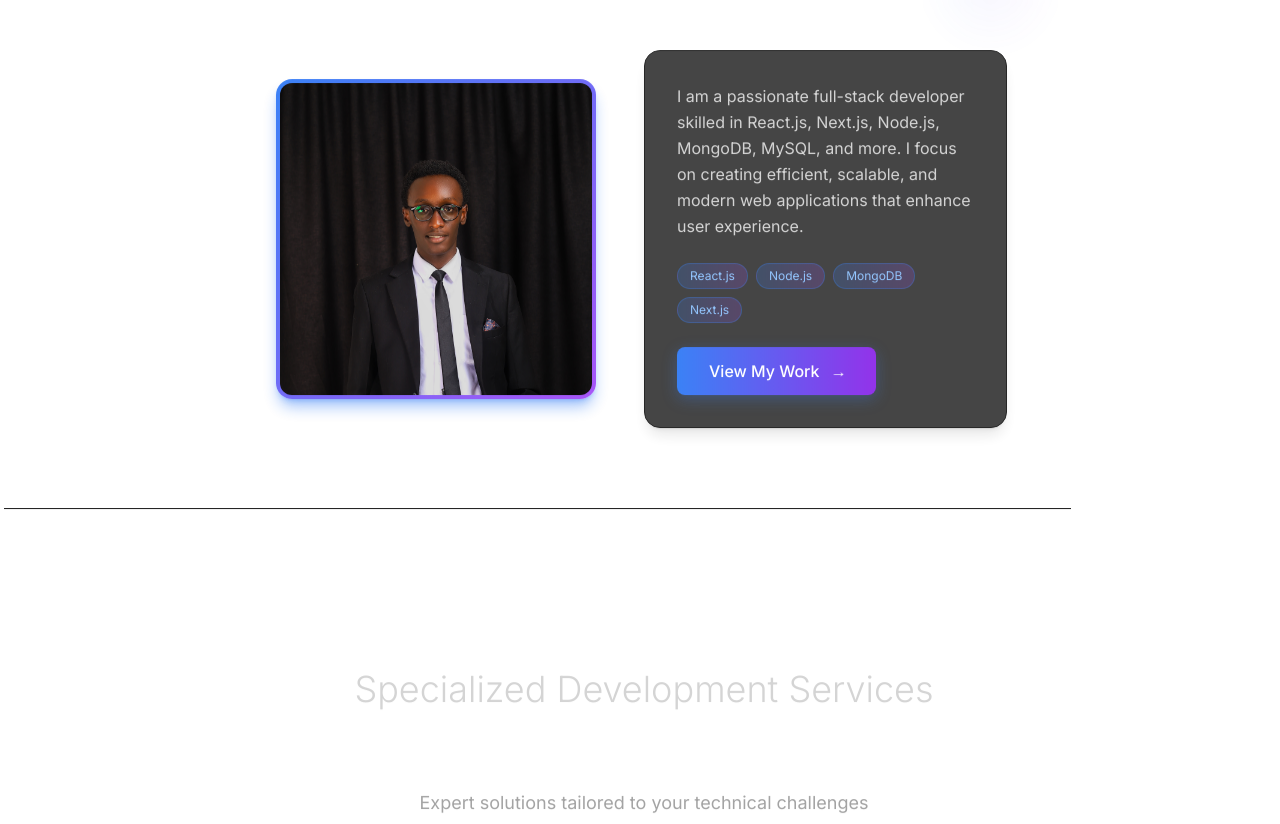
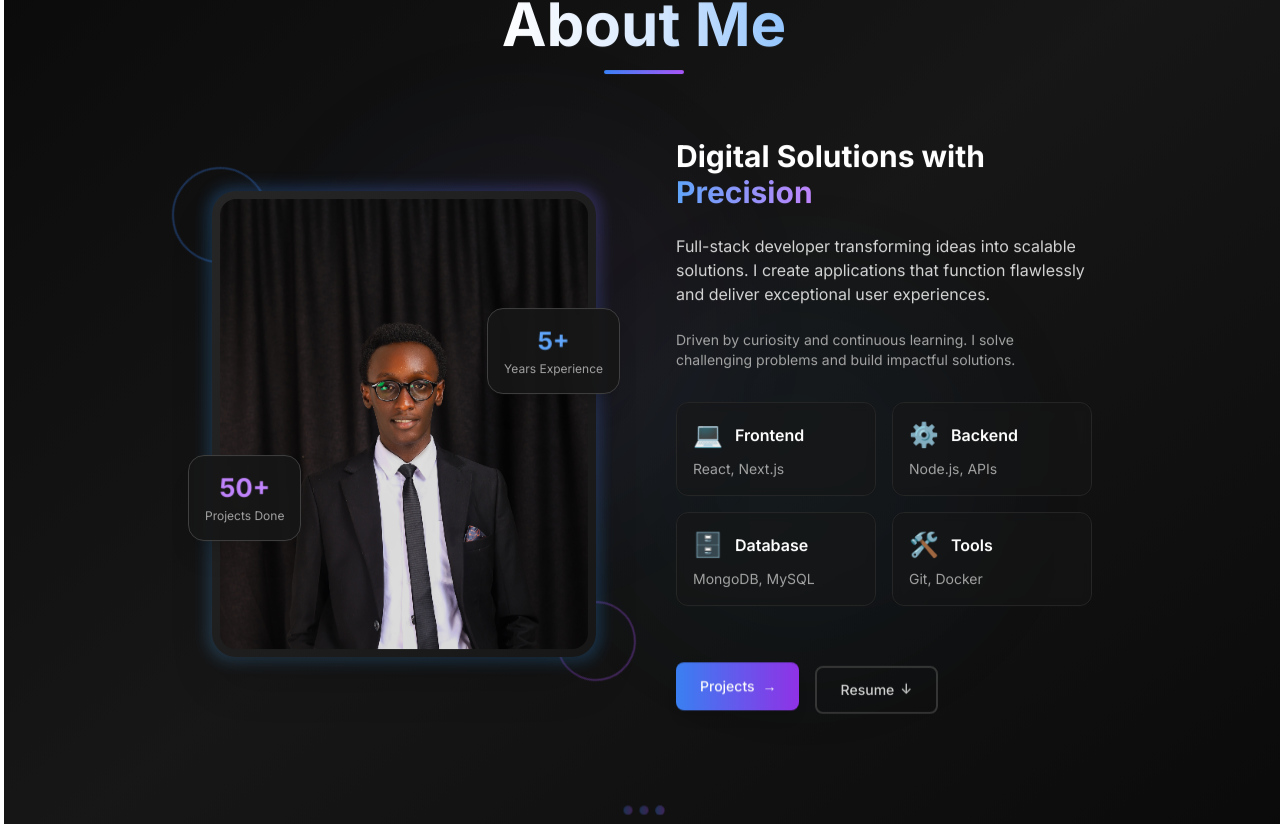
Before and after one commit to Kevin-murithi/Portfolio, a React (Vite) app: page / in a window 1280 px wide. Shown: the part 1176-2000 px from the top of the page. Built offline with nearby package versions, Linux system fonts and the light colour scheme; no server answers.

Commit message:
about section

```diff
--- a/src/components/About.jsx
+++ b/src/components/About.jsx
@@ -4,212 +4,386 @@ import { useRef } from "react";
 
 const About = () => {
   const ref = useRef(null);
-  const isInView = useInView(ref, { once: true, amount: 0.3 });
+  const isInView = useInView(ref, { once: true, amount: 0.2 });
 
   const containerVariants = {
     hidden: { opacity: 0 },
     visible: {
       opacity: 1,
       transition: {
-        staggerChildren: 0.3,
-        delayChildren: 0.2
+        staggerChildren: 0.2,
+        delayChildren: 0.1
       }
     }
   };
 
-  const itemVariants = {
-    hidden: { opacity: 0, y: 50 },
+  const sectionVariants = {
+    hidden: { opacity: 0, y: 60 },
     visible: {
       opacity: 1,
       y: 0,
       transition: {
         duration: 0.8,
+        ease: [0.25, 0.46, 0.45, 0.94]
+      }
+    }
+  };
+
+  const imageVariants = {
+    hidden: { opacity: 0, scale: 0.8, rotateY: -15 },
+    visible: {
+      opacity: 1,
+      scale: 1,
+      rotateY: 0,
+      transition: {
+        duration: 1.2,
+        ease: [0.25, 0.46, 0.45, 0.94]
+      }
+    }
+  };
+
+  const textRevealVariants = {
+    hidden: { opacity: 0, y: 20 },
+    visible: {
+      opacity: 1,
+      y: 0,
+      transition: {
+        duration: 0.6,
         ease: "easeOut"
       }
     }
   };
 
-  const imageVariants = {
-    hidden: { opacity: 0, x: -100, scale: 0.8 },
+  const statsVariants = {
+    hidden: { opacity: 0, scale: 0.9 },
     visible: {
       opacity: 1,
-      x: 0,
       scale: 1,
       transition: {
-        duration: 1,
+        duration: 0.5,
         ease: "easeOut"
       }
     }
   };
 
-  const textVariants = {
-    hidden: { opacity: 0, x: 100 },
-    visible: {
-      opacity: 1,
-      x: 0,
-      transition: {
-        duration: 1,
-        ease: "easeOut",
-        delay: 0.3
-      }
-    }
-  };
-
-  const buttonVariants = {
-    idle: {
-      scale: 1,
-      boxShadow: "0 4px 15px rgba(59, 130, 246, 0.3)"
-    },
-    hover: {
-      scale: 1.05,
-      boxShadow: "0 8px 25px rgba(59, 130, 246, 0.5)",
-      transition: {
-        duration: 0.3,
-        ease: "easeInOut"
-      }
-    },
-    tap: {
-      scale: 0.95,
-      transition: {
-        duration: 0.1
-      }
-    }
-  };
-
   return (
-    <div className="border-b border-neutral-900 pb-20 mb-20 w-5/6 relative overflow-hidden" id="About" ref={ref}>
-      {/* Background Animation Elements */}
+    <section className="relative min-h-screen py-20 overflow-hidden" id="About" ref={ref}>
+      {/* Dynamic Background Elements */}
+      <div className="absolute inset-0 bg-gradient-to-br from-neutral-950 via-neutral-900 to-neutral-950">
         <motion.div
-        className="absolute top-10 right-10 w-24 h-24 bg-gradient-to-r from-blue-500/5 to-purple-500/5 rounded-full blur-xl"
+          className="absolute top-1/4 left-1/4 w-96 h-96 bg-gradient-to-r from-blue-500/10 to-purple-500/10 rounded-full blur-3xl"
           animate={{
-          y: [-20, 20, -20],
-          x: [-10, 10, -10],
+            scale: [1, 1.2, 1],
+            opacity: [0.3, 0.6, 0.3],
           }}
           transition={{
-          duration: 4,
+            duration: 8,
             repeat: Infinity,
             ease: "easeInOut"
           }}
         />
+        <motion.div
+          className="absolute bottom-1/4 right-1/4 w-80 h-80 bg-gradient-to-r from-cyan-500/10 to-blue-500/10 rounded-full blur-3xl"
+          animate={{
+            scale: [1.2, 1, 1.2],
+            opacity: [0.4, 0.7, 0.4],
+          }}
+          transition={{
+            duration: 6,
+            repeat: Infinity,
+            ease: "easeInOut",
+            delay: 2
+          }}
+        />
+      </div>
 
       <motion.div
         variants={containerVariants}
         initial="hidden"
         animate={isInView ? "visible" : "hidden"}
+        className="relative z-10 max-w-6xl mx-auto px-6 md:px-16 lg:px-24 xl:px-32"
       >
-        {/* Heading */}
+        {/* Section Header */}
+        <motion.div
+          variants={sectionVariants}
+          className="text-center mb-16"
+        >
+          <motion.div className="inline-block">
+            <motion.span
+              className="text-xs md:text-sm font-medium text-blue-400 tracking-wider uppercase mb-2 md:mb-3 block"
+              initial={{ opacity: 0, y: 20 }}
+              animate={isInView ? { opacity: 1, y: 0 } : { opacity: 0, y: 20 }}
+              transition={{ duration: 0.6, delay: 0.2 }}
+            >
+              About
+            </motion.span>
             <motion.h2
-          variants={itemVariants}
-          className="my-16 md:ml-52 text-center text-4xl md:text-4xl relative"
+              className="text-3xl md:text-4xl lg:text-5xl xl:text-6xl font-bold bg-gradient-to-r from-white via-blue-100 to-blue-300 bg-clip-text text-transparent mb-3 md:mb-4"
+              initial={{ opacity: 0, y: 30 }}
+              animate={isInView ? { opacity: 1, y: 0 } : { opacity: 0, y: 30 }}
+              transition={{ duration: 0.8, delay: 0.3 }}
             >
-          <span className="relative">
               About Me
+            </motion.h2>
             <motion.div
-              className="absolute -bottom-2 left-1/2 transform -translate-x-1/2 h-1 bg-gradient-to-r from-blue-500 to-purple-500 rounded-full"
+              className="w-20 h-1 bg-gradient-to-r from-blue-500 to-purple-500 mx-auto rounded-full"
               initial={{ width: 0 }}
-              animate={isInView ? { width: "100%" } : { width: 0 }}
+              animate={isInView ? { width: 80 } : { width: 0 }}
               transition={{ duration: 1, delay: 0.5 }}
-            />
-          </span>
-        </motion.h2>
-
-        <div className="md:ml-52 flex flex-col md:flex-row lg:flex-row items-center justify-center gap-12 px-0 md:px-16">
-          {/* Image Section */}
-          <motion.div
-            variants={imageVariants}
-            className="relative flex items-center justify-center group"
-          >
-            <motion.div
-              className="absolute -inset-4 bg-gradient-to-r from-blue-500/20 to-purple-500/20 rounded-2xl blur-lg opacity-0 group-hover:opacity-100 transition-opacity duration-500"
-            />
-            <motion.div
-              className="relative w-72 h-72 md:w-80 md:h-80 rounded-2xl p-1 shadow-lg shadow-blue-500/50 bg-gradient-to-br from-blue-500 to-purple-500"
-              whileHover={{
-                scale: 1.02,
-                rotate: 1,
-                transition: { duration: 0.3 }
-              }}
-            >
-              <motion.img
-                src={profilePic}
-                alt="Kevin Murithi - Full Stack Developer"
-                className="w-full h-full object-cover rounded-xl"
-                whileHover={{
-                  scale: 1.05,
-                  transition: { duration: 0.3 }
-                }}
-              />
-              <motion.div
-                className="absolute inset-0 bg-gradient-to-t from-blue-500/10 to-transparent rounded-xl opacity-0 group-hover:opacity-100 transition-opacity duration-300"
             />
           </motion.div>
         </motion.div>
 
-          {/* Text Section */}
+        {/* Main Content Grid */}
+        <div className="grid lg:grid-cols-2 gap-12 lg:gap-16 items-center">
+          {/* Image Section - Left Side on Desktop, Top on Mobile */}
           <motion.div
-            variants={textVariants}
-            className="w-full text-center lg:text-left bg-neutral-900/80 backdrop-blur-sm p-8 rounded-2xl border border-neutral-800 shadow-lg hover:shadow-xl hover:shadow-blue-500/10 transition-all duration-500 group"
+            variants={imageVariants}
+            className="relative order-1 lg:order-1 flex justify-center"
+          >
+            {/* Decorative Elements - Hidden on mobile for cleaner look */}
+            <motion.div
+              className="absolute -top-6 -left-6 w-24 h-24 border-2 border-blue-500/30 rounded-full hidden md:block"
+              animate={{ rotate: 360 }}
+              transition={{ duration: 20, repeat: Infinity, ease: "linear" }}
+            />
+            <motion.div
+              className="absolute -bottom-6 -right-6 w-20 h-20 border-2 border-purple-500/30 rounded-full hidden md:block"
+              animate={{ rotate: -360 }}
+              transition={{ duration: 15, repeat: Infinity, ease: "linear" }}
+            />
+
+            {/* Main Image Container */}
+            <motion.div
+              className="relative group max-w-sm md:max-w-md lg:max-w-sm"
+              whileHover={{ scale: 1.02 }}
+              transition={{ duration: 0.3 }}
+            >
+              {/* Glow Effect */}
+              <motion.div
+                className="absolute -inset-1 bg-gradient-to-r from-blue-500 via-purple-500 to-cyan-500 rounded-2xl md:rounded-3xl blur opacity-30 group-hover:opacity-60 transition-opacity duration-500"
+                animate={{
+                  background: [
+                    "linear-gradient(45deg, #3b82f6, #8b5cf6, #06b6d4)",
+                    "linear-gradient(45deg, #8b5cf6, #06b6d4, #3b82f6)",
+                    "linear-gradient(45deg, #06b6d4, #3b82f6, #8b5cf6)"
+                  ]
+                }}
+                transition={{ duration: 3, repeat: Infinity }}
+              />
+
+              {/* Image */}
+              <div className="relative bg-gradient-to-br from-neutral-800 to-neutral-900 rounded-2xl md:rounded-3xl p-1.5 md:p-2 shadow-2xl">
+                <motion.img
+                  src={profilePic}
+                  alt="Kevin Murithi - Full Stack Developer"
+                  className="w-full h-[350px] md:h-[400px] lg:h-[450px] object-cover rounded-xl md:rounded-2xl"
+                  whileHover={{ scale: 1.05 }}
+                  transition={{ duration: 0.4 }}
+                />
+
+                {/* Overlay */}
+                <motion.div
+                  className="absolute inset-1.5 md:inset-2 bg-gradient-to-t from-blue-900/20 via-transparent to-transparent rounded-xl md:rounded-2xl opacity-0 group-hover:opacity-100 transition-opacity duration-300"
+                />
+              </div>
+
+              {/* Floating Stats - Adjusted for smaller screens */}
+              <motion.div
+                variants={statsVariants}
+                className="absolute -right-4 md:-right-6 top-1/4 bg-neutral-900/90 backdrop-blur-sm border border-neutral-700 rounded-xl md:rounded-2xl p-3 md:p-4 shadow-xl"
+                whileHover={{ scale: 1.05, y: -5 }}
+                transition={{ duration: 0.3 }}
+              >
+                <div className="text-center">
+                  <motion.div
+                    className="text-xl md:text-2xl font-bold text-blue-400 mb-1"
+                    animate={{ scale: [1, 1.1, 1] }}
+                    transition={{ duration: 2, repeat: Infinity }}
+                  >
+                    5+
+                  </motion.div>
+                  <div className="text-xs text-neutral-400">Years Experience</div>
+                </div>
+              </motion.div>
+
+              <motion.div
+                variants={statsVariants}
+                className="absolute -left-4 md:-left-6 bottom-1/4 bg-neutral-900/90 backdrop-blur-sm border border-neutral-700 rounded-xl md:rounded-2xl p-3 md:p-4 shadow-xl"
+                whileHover={{ scale: 1.05, y: -5 }}
+                transition={{ duration: 0.3 }}
+              >
+                <div className="text-center">
+                  <motion.div
+                    className="text-xl md:text-2xl font-bold text-purple-400 mb-1"
+                    animate={{ scale: [1, 1.1, 1] }}
+                    transition={{ duration: 2, repeat: Infinity, delay: 1 }}
+                  >
+                    50+
+                  </motion.div>
+                  <div className="text-xs text-neutral-400">Projects Done</div>
+                </div>
+              </motion.div>
+            </motion.div>
+          </motion.div>
+
+          {/* Content Section - Right Side on Desktop, Bottom on Mobile */}
+          <motion.div
+            variants={sectionVariants}
+            className="space-y-6 md:space-y-8 order-2 lg:order-2"
+          >
+            {/* Introduction */}
+            <motion.div
+              variants={textRevealVariants}
+              className="space-y-4 md:space-y-6"
+            >
+              <motion.h3
+                className="text-xl md:text-2xl lg:text-3xl font-bold text-white leading-tight"
+                initial={{ opacity: 0, x: 30 }}
+                animate={isInView ? { opacity: 1, x: 0 } : { opacity: 0, x: 30 }}
+                transition={{ duration: 0.8, delay: 0.4 }}
+              >
+                Digital Solutions with{" "}
+                <span className="bg-gradient-to-r from-blue-400 to-purple-400 bg-clip-text text-transparent">
+                  Precision
+                </span>
+              </motion.h3>
+
+              <motion.p
+                className="text-sm md:text-base text-neutral-300 leading-relaxed"
+                initial={{ opacity: 0, x: 30 }}
+                animate={isInView ? { opacity: 1, x: 0 } : { opacity: 0, x: 30 }}
+                transition={{ duration: 0.8, delay: 0.6 }}
+              >
+                Full-stack developer transforming ideas into scalable solutions.
+                I create applications that function flawlessly and deliver
+                exceptional user experiences.
+              </motion.p>
+
+              <motion.p
+                className="text-xs md:text-sm text-neutral-400 leading-relaxed"
+                initial={{ opacity: 0, x: 30 }}
+                animate={isInView ? { opacity: 1, x: 0 } : { opacity: 0, x: 30 }}
+                transition={{ duration: 0.8, delay: 0.8 }}
+              >
+                Driven by curiosity and continuous learning. I solve challenging
+                problems and build impactful solutions.
+              </motion.p>
+            </motion.div>
+
+            {/* Skills Grid */}
+            <motion.div
+              variants={textRevealVariants}
+              className="grid grid-cols-2 gap-3 md:gap-4"
+            >
+              {[
+                { name: "Frontend", tech: "React, Next.js", icon: "💻", color: "from-blue-500 to-cyan-500" },
+                { name: "Backend", tech: "Node.js, APIs", icon: "⚙️", color: "from-purple-500 to-pink-500" },
+                { name: "Database", tech: "MongoDB, MySQL", icon: "🗄️", color: "from-green-500 to-emerald-500" },
+                { name: "Tools", tech: "Git, Docker", icon: "🛠️", color: "from-orange-500 to-red-500" }
+              ].map((skill, index) => (
+                <motion.div
+                  key={skill.name}
+                  className="group relative bg-neutral-900/50 backdrop-blur-sm border border-neutral-800 rounded-lg md:rounded-xl p-3 md:p-4 hover:border-neutral-700 transition-all duration-300"
+                  initial={{ opacity: 0, y: 20 }}
+                  animate={isInView ? { opacity: 1, y: 0 } : { opacity: 0, y: 20 }}
+                  transition={{ duration: 0.6, delay: 1 + index * 0.1 }}
                   whileHover={{
                     scale: 1.02,
-              borderColor: "rgba(59, 130, 246, 0.3)",
-              transition: { duration: 0.3 }
-            }}
-          >
-            <motion.p
-              className="text-md text-neutral-300 leading-relaxed mb-6"
-              initial={{ opacity: 0 }}
-              animate={isInView ? { opacity: 1 } : { opacity: 0 }}
-              transition={{ duration: 1, delay: 0.8 }}
-            >
-              I am a passionate full-stack developer skilled in React.js,
-              Next.js, Node.js, MongoDB, MySQL, and more. I focus on creating
-              efficient, scalable, and modern web applications that enhance
-              user experience.
-            </motion.p>
-
-            <motion.div className="flex flex-wrap gap-2 mb-6">
-              {["React.js", "Node.js", "MongoDB", "Next.js"].map((skill, index) => (
-                <motion.span
-                  key={skill}
-                  className="px-3 py-1 text-xs bg-gradient-to-r from-blue-500/20 to-purple-500/20 text-blue-300 rounded-full border border-blue-500/30"
-                  initial={{ opacity: 0, scale: 0.8 }}
-                  animate={isInView ? { opacity: 1, scale: 1 } : { opacity: 0, scale: 0.8 }}
-                  transition={{ duration: 0.5, delay: 1 + index * 0.1 }}
-                  whileHover={{
-                    scale: 1.1,
-                    backgroundColor: "rgba(59, 130, 246, 0.3)",
+                    y: -2,
                     transition: { duration: 0.2 }
                   }}
                 >
-                  {skill}
-                </motion.span>
+                  <motion.div
+                    className={`absolute inset-0 bg-gradient-to-r ${skill.color} opacity-0 group-hover:opacity-10 rounded-lg md:rounded-xl transition-opacity duration-300`}
+                  />
+                  <div className="relative z-10">
+                    <div className="flex items-center space-x-2 md:space-x-3 mb-1 md:mb-2">
+                      <span className="text-lg md:text-2xl">{skill.icon}</span>
+                      <h4 className="font-semibold text-white text-sm md:text-base">{skill.name}</h4>
+                    </div>
+                    <p className="text-xs md:text-sm text-neutral-400">{skill.tech}</p>
+                  </div>
+                </motion.div>
               ))}
             </motion.div>
 
+            {/* Action Buttons */}
+            <motion.div
+              variants={textRevealVariants}
+              className="flex flex-col sm:flex-row gap-3 md:gap-4 pt-4 md:pt-6"
+            >
               <motion.button
-              variants={buttonVariants}
-              initial="idle"
-              whileHover="hover"
-              whileTap="tap"
-              className="bg-gradient-to-r from-blue-500 to-purple-600 text-white px-8 py-3 rounded-lg font-medium relative overflow-hidden group"
+                className="group relative bg-gradient-to-r from-blue-500 to-purple-600 text-white px-5 md:px-6 py-2.5 md:py-3 rounded-lg font-medium overflow-hidden shadow-lg hover:shadow-xl hover:shadow-blue-500/25 transition-all duration-300 text-sm"
+                whileHover={{ scale: 1.02, y: -2 }}
+                whileTap={{ scale: 0.98 }}
+                initial={{ opacity: 0, y: 20 }}
+                animate={isInView ? { opacity: 1, y: 0 } : { opacity: 0, y: 20 }}
+                transition={{ duration: 0.6, delay: 1.4 }}
               >
                 <motion.div
                   className="absolute inset-0 bg-gradient-to-r from-purple-600 to-blue-500 opacity-0 group-hover:opacity-100 transition-opacity duration-300"
                 />
-              <span className="relative z-10 flex items-center space-x-2">
-                <span>View My Work</span>
+                <span className="relative z-10 flex items-center justify-center space-x-1.5">
+                  <span>Projects</span>
                   <motion.span
-                  animate={{ x: [0, 5, 0] }}
+                    animate={{ x: [0, 3, 0] }}
                     transition={{ duration: 1.5, repeat: Infinity }}
                   >
                     →
                   </motion.span>
                 </span>
               </motion.button>
+
+              <motion.button
+                className="group relative bg-transparent border-2 border-neutral-700 text-white px-5 md:px-6 py-2.5 md:py-3 rounded-lg font-medium hover:border-blue-500 hover:bg-blue-500/10 transition-all duration-300 text-sm"
+                whileHover={{ scale: 1.02, y: -2 }}
+                whileTap={{ scale: 0.98 }}
+                initial={{ opacity: 0, y: 20 }}
+                animate={isInView ? { opacity: 1, y: 0 } : { opacity: 0, y: 20 }}
+                transition={{ duration: 0.6, delay: 1.5 }}
+              >
+                <span className="flex items-center justify-center space-x-1.5">
+                  <span>Resume</span>
+                  <motion.span
+                    animate={{ y: [0, -2, 0] }}
+                    transition={{ duration: 1.5, repeat: Infinity }}
+                  >
+                    ↓
+                  </motion.span>
+                </span>
+              </motion.button>
+            </motion.div>
           </motion.div>
         </div>
+
+        {/* Bottom Decorative Elements */}
+        <motion.div
+          className="mt-12 md:mt-16 lg:mt-20 flex justify-center"
+          initial={{ opacity: 0, y: 30 }}
+          animate={isInView ? { opacity: 1, y: 0 } : { opacity: 0, y: 30 }}
+          transition={{ duration: 0.8, delay: 1.6 }}
+        >
+          <div className="flex space-x-2">
+            {[...Array(3)].map((_, i) => (
+              <motion.div
+                key={i}
+                className="w-2 h-2 bg-gradient-to-r from-blue-500 to-purple-500 rounded-full"
+                animate={{
+                  scale: [1, 1.5, 1],
+                  opacity: [0.5, 1, 0.5]
+                }}
+                transition={{
+                  duration: 2,
+                  repeat: Infinity,
+                  delay: i * 0.2
+                }}
+              />
+            ))}
+          </div>
         </motion.div>
-    </div>
+      </motion.div>
+    </section>
   );
 };
 
--- a/src/components/LoadingScreen.jsx
+++ b/src/components/LoadingScreen.jsx
@@ -160,7 +160,7 @@ const LoadingScreen = ({ onComplete }) => {
                 animate={{ opacity: 0.5 }}
                 transition={{ duration: 1 }}
               >
-                <h1 className="text-8xl md:text-9xl font-extrabold tracking-wider bg-gradient-to-r from-blue-400 via-purple-500 to-pink-500 bg-clip-text text-transparent" style={{ fontFamily: "'Orbitron', 'Exo 2', 'Rajdhani', monospace" }}>
+                <h1 className="text-6xl md:text-9xl font-extrabold tracking-wider bg-gradient-to-r from-blue-400 via-purple-500 to-pink-500 bg-clip-text text-transparent" style={{ fontFamily: "'Orbitron', 'Exo 2', 'Rajdhani', monospace" }}>
                   {words[currentWord]}
                 </h1>
               </motion.div>
```
Lines whose indentation alone changed are shown as unchanged.
